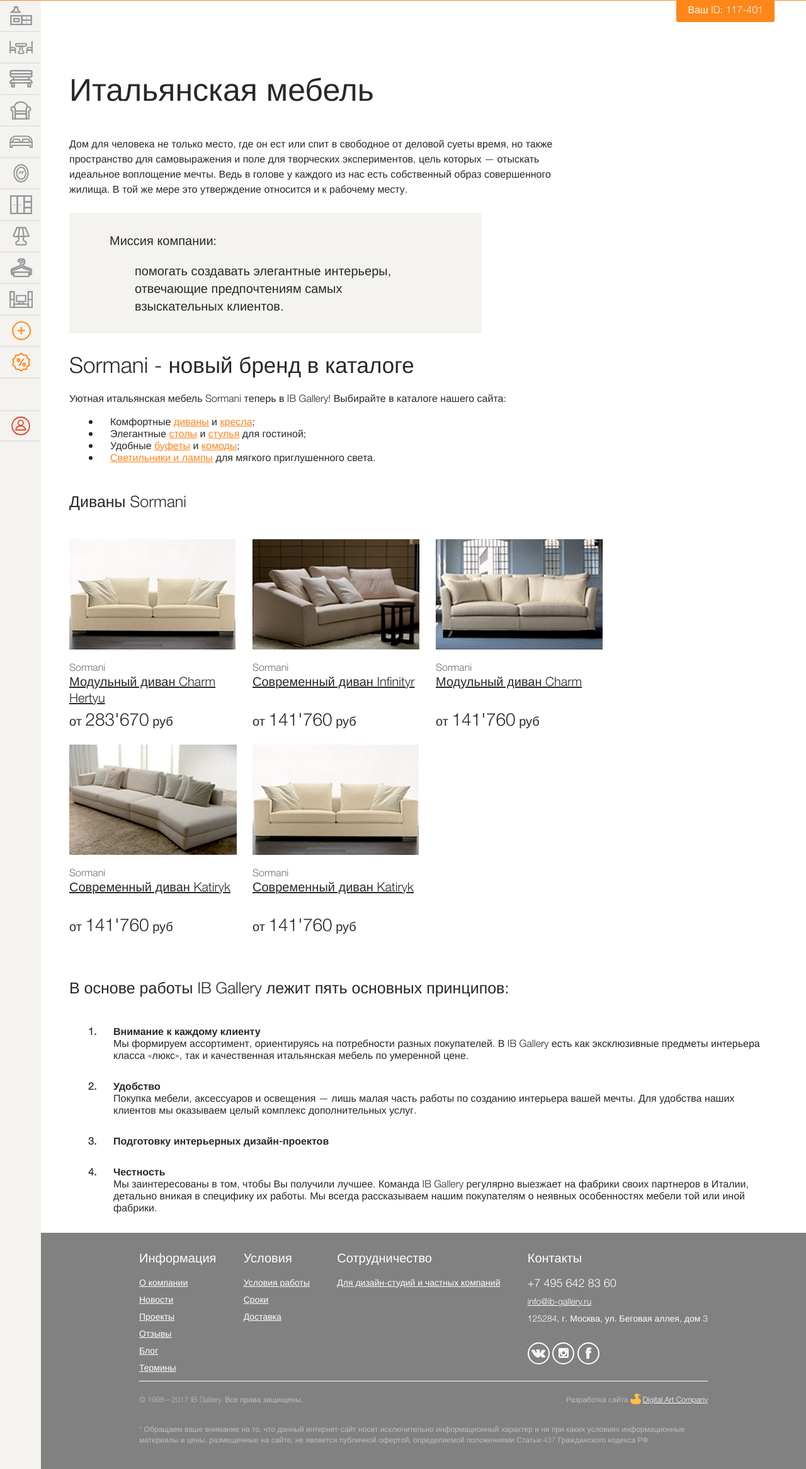
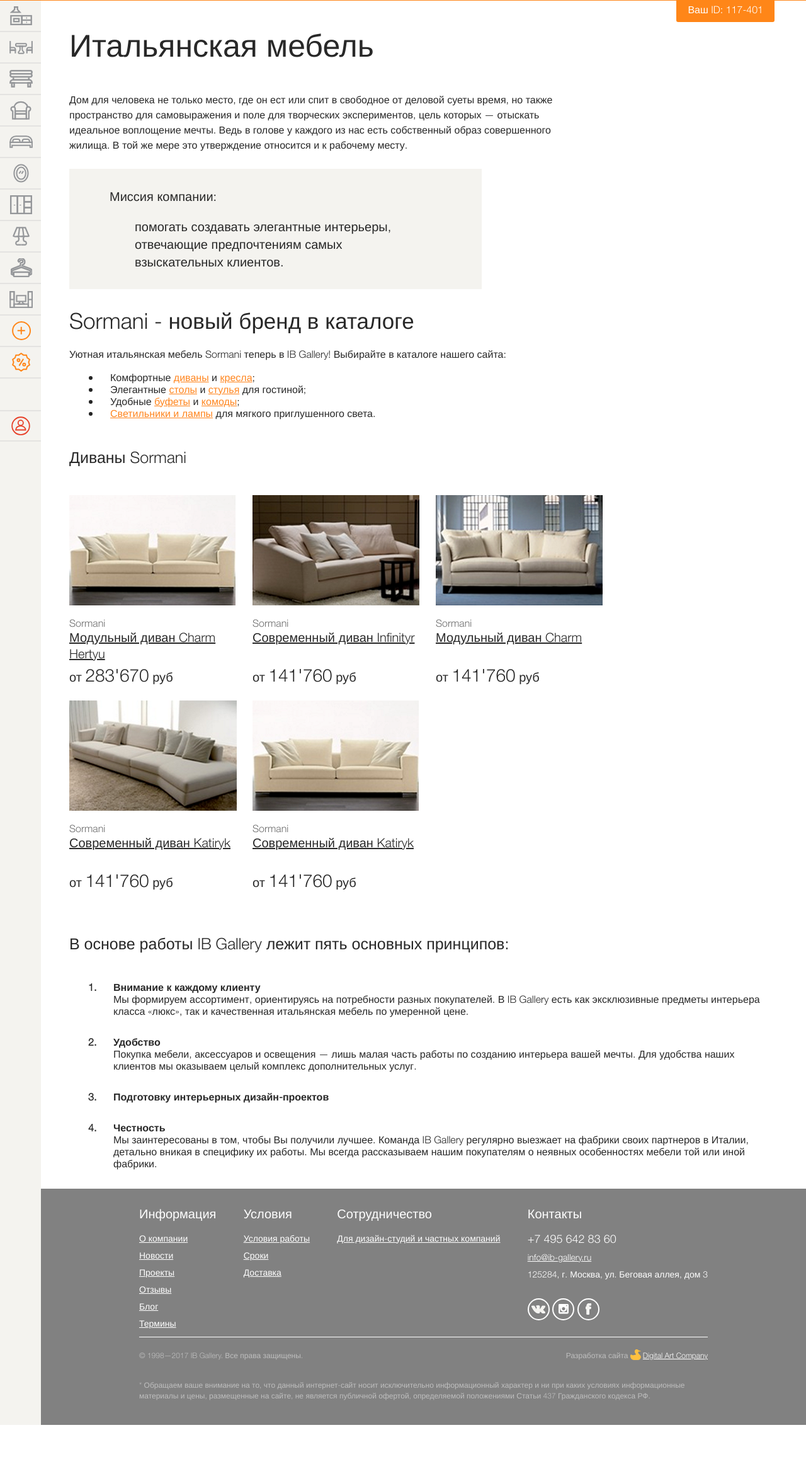
Before and after one commit to greencityarcher/ibgallery, a web app: file index.html in a window 1280 px wide. Shown: the part 69-2401 px from the top of the page at 63% size. After the commit the page ends 2331 px from the top, so only its background shows below. Run offline with its HTML, style and script files only (its server is not run), Linux system fonts and the light colour scheme; some web fonts are replaced.

Commit message:
исправлен верхний отступ обертки контента

```diff
--- a/css/style.css
+++ b/css/style.css
@@ -1387,7 +1387,8 @@
 @media (min-width: 980px) {
   .page-content__wrap {
     padding-left: 45px;
-    padding-right: 45px; } }
+    padding-right: 45px;
+    padding-top: 0; } }
 
 .catalog {
   width: 100%;
--- a/sass/blocks/page-content.scss
+++ b/sass/blocks/page-content.scss
@@ -118,6 +118,7 @@
   .page-content__wrap{
     padding-left: 45px;
     padding-right: 45px;
+    padding-top: 0;
   }
 
 }
```
